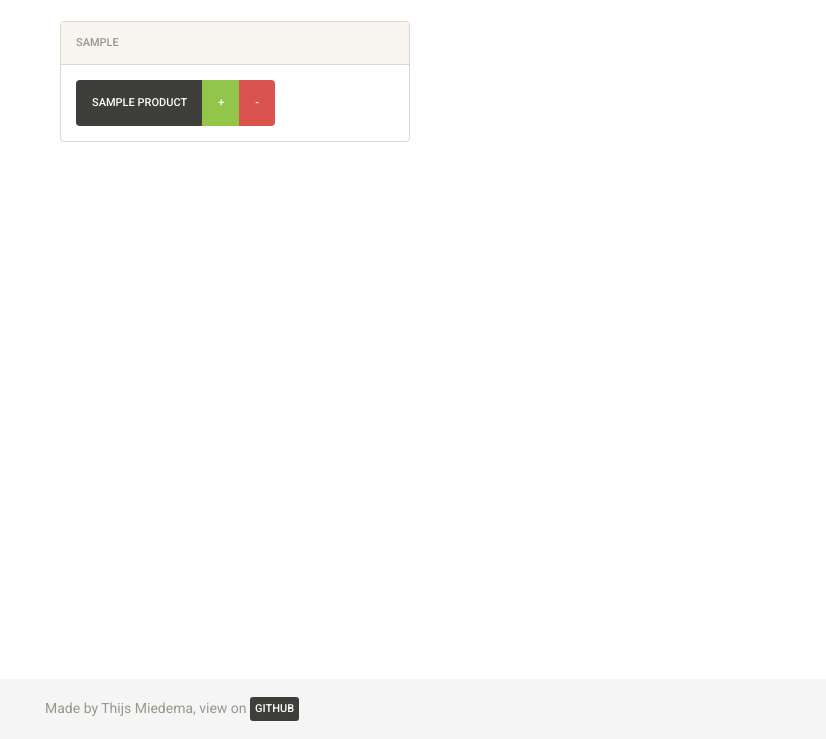
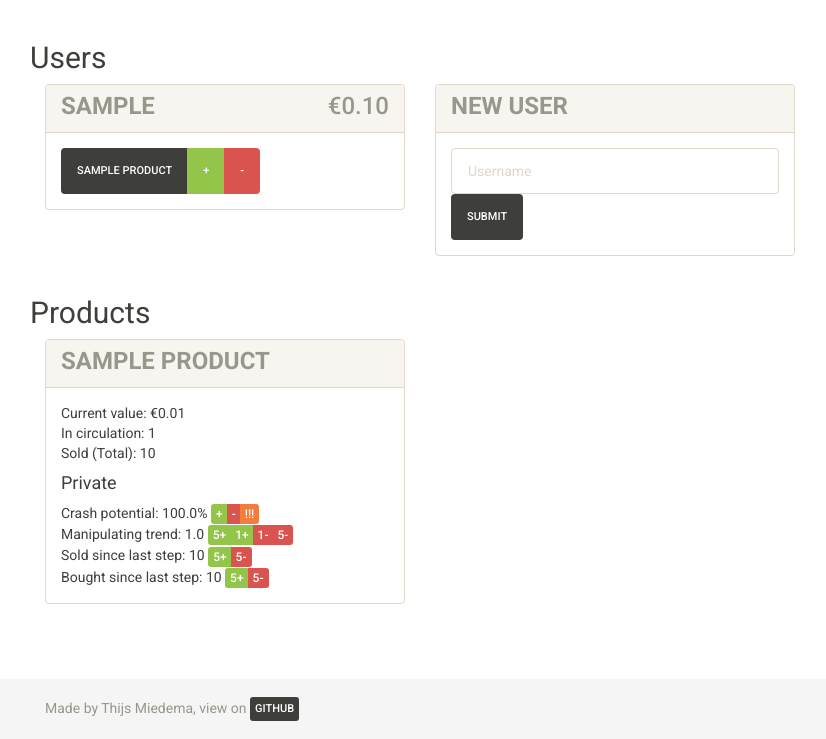
Before and after one commit to thijsmie/beurskrach, a Flask app: template templates/admin.html in a window 1280 px wide. Shown: the part 61-800 px from the top of the page, without its empty margins (25-851 px from the left). Run offline with Flask 2, Linux system fonts and the light colour scheme; tables that the repository leaves empty hold one stand-in row (values such as "Sample post"); the template is opened without the code that fills it: values that come from a table or form of the project are taken from there, most other values are stand-ins (such as "Sample title", 1, 10 or a date in 2020); parts of the project's set-up code (start-up, migrations or seed data) failed here and were passed over; some libraries are stand-ins or nearby versions.

Commit message:
Final version before Beurskrach

```diff
--- a/config.json
+++ b/config.json
@@ -2,5 +2,6 @@
     "DEBUG": true,
     "SQLALCHEMY_DATABASE_URI": "sqlite:////tmp/test.db",
     "SQLALCHEMY_TRACK_MODIFICATIONS": false,
-    "SECRET_KEY": "SOME_SECRET_KEY"
+    "SECRET_KEY": "SOME_SECRET_KEY",
+    "Adminkey": "SOMEKEY"
 }
--- a/models.py
+++ b/models.py
@@ -8,9 +8,6 @@ class User(db.Model):
 
     username = db.Column(db.String(80), unique=True)
     points = db.Column(db.Integer)
-
-    def __init__(self):
-        self.points = 0
 
 
 class Product(db.Model):
--- a/templates/admin.html
+++ b/templates/admin.html
@@ -1,21 +1,78 @@
 {% extends 'base.html' %}
 
+{% macro format_currency(input) -%}
+{{ "€{:.2f}".format(input / 100.0) }}
+{%- endmacro %}
+
 {% block container %}
+    <div class="row">
+    <h2> Users </h2>
     {% for user in users %}
         <div class="col-md-4">
         <div class="panel panel-default">
-            <div class="panel-heading">{{ user.username }}</div>
+            <div class="panel-heading"><font size="5"><b>{{ user.username }}</b></font><font size="5"><span style="float: right;"> {{ format_currency(user.points) }}</span></font></div>
             <div class="panel-body">
                 {% for product in products %}
                 <div class="btn-group">
                   <a href="#" class="btn btn-default">{{ product.name }}</a>
-                  <a href="#" class="btn btn-success">+</a>
-                  <a href="#" class="btn btn-danger">-</a>
+                  <a href="/sell/{{user.id}}/{{product.id}}/{{key}}" class="btn btn-success">+</a>
+                  <a href="/buy/{{user.id}}/{{product.id}}/{{key}}" class="btn btn-danger">-</a>
                 </div>
                 {% endfor %}
             </div>
         </div>
         </div>
     {% endfor %}
+        <div class="col-md-4">
+            <div class="panel panel-default">
+                <div class="panel-heading"><font size="5"><b>New User</b></font></div>
+                <div class="panel-body">
+                    <form action="/adduser/{{ key }}" method="POST" >
+                    <input class="form-control" type="text" name="username" placeholder="Username" />
+                    <button class="btn btn-default">Submit</button>
+                    </form>
+                </div>
+            </div>
+        </div>
+    </div>
+    <div class="row">
+    <h2> Products </h2>
+    {% for product in products %}
+        <div class="col-md-4">
+        <div class="panel panel-default">
+            <div class="panel-heading"><font size="5"><b>{{ product.name }}</b></font></div>
+            <div class="panel-body">
+                Current value: {{ format_currency(product.current_value) }}<br>
+                In circulation: {{ product.in_circulation }}<br>
+                Sold (Total): {{ product.total_sold }}<br>
 
+                <h4> Private </h4>
+                Crash potential: {{ "{:.1f}%".format(product.crash_potential*100) }}
+                <div class="btn-group btn-group-xs">
+                  <a href="/manipulate/crash/up/{{product.id}}/{{key}}" class="btn btn-success">+</a>
+                  <a href="/manipulate/crash/down/{{product.id}}/{{key}}" class="btn btn-danger">-</a>
+                  <a href="/manipulate/crash/garantueed/{{product.id}}/{{key}}" class="btn btn-warning">!!!</a>
+                </div><br>
+                Manipulating trend: {{ product.global_trend }}
+                <div class="btn-group btn-group-xs">
+                  <a href="/manipulate/value/{{product.id}}/10/{{key}}" class="btn btn-success">5+</a>
+                  <a href="/manipulate/value/{{product.id}}/6/{{key}}" class="btn btn-success">1+</a>
+                  <a href="/manipulate/value/{{product.id}}/4/{{key}}" class="btn btn-danger">1-</a>
+                  <a href="/manipulate/value/{{product.id}}/0/{{key}}" class="btn btn-danger">5-</a>
+                </div><br>
+                Sold since last step: {{ product.sell_amount }}
+                <div class="btn-group btn-group-xs">
+                  <a href="/manipulate/sell/up/{{product.id}}/{{key}}" class="btn btn-success">5+</a>
+                  <a href="/manipulate/sell/down/{{product.id}}/{{key}}" class="btn btn-danger">5-</a>
+                </div><br>
+                Bought since last step: {{ product.buy_amount }}
+                <div class="btn-group btn-group-xs">
+                  <a href="/manipulate/buy/up/{{product.id}}/{{key}}" class="btn btn-success">5+</a>
+                  <a href="/manipulate/buy/down/{{product.id}}/{{key}}" class="btn btn-danger">5-</a>
+                </div><br>
+            </div>
+        </div>
+        </div>
+    {% endfor %}
+    </div>
 {% endblock %}
```
Also changed, not shown: routes.py (+132 -6 lines).
